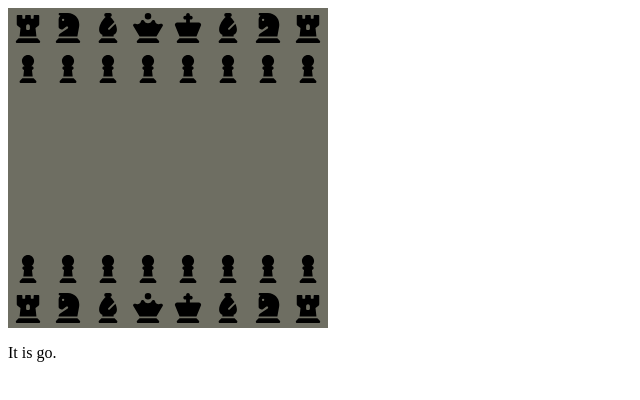
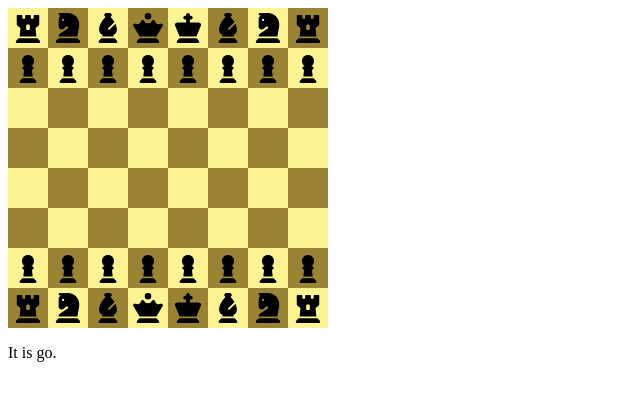
Before and after one commit to SamCode011/Chess-Basic, a plain HTML site: page index.html in a window 1280 px wide. Shown: the whole page, without its empty margins (0-640 px from the left). Drawn offline with Linux system fonts and the light colour scheme.

Commit message:
finally table chess in chess.js

```diff
--- a/chess.js
+++ b/chess.js
@@ -21,7 +21,13 @@ function createBoard() {
         square.classList.add('square')
         square.innerHTML = startPiece
         square.setAttribute('square-id', i)
-        square.classList.add('beige')
+       /*  square.classList.add('beige') */
+       const row =Math.floor((63 - i )/ 8) + 1
+       if (row % 2 === 0) {
+        square.classList.add(i % 2 === 0 ? "beige" : "brown")
+       }else{
+        square.classList.add(i % 2 === 0 ? "brown" : "beige")
+       }
         gameBoard.append(square)
     })
 }
--- a/styles.css
+++ b/styles.css
@@ -16,8 +16,8 @@
 }
 
 .beige {
-    background-color: rgb(110,110,98);
+    background-color: rgb(255, 244, 147);
 }
 .brown {
-    background-color: rgb(169,43,43);
+    background-color: rgb(155, 131, 53);
 }
```
